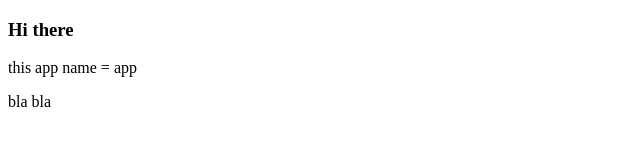
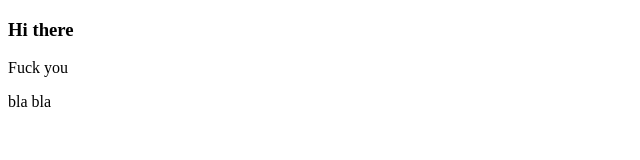
Before and after one commit to MuratRuslan/dekanat-frontend, an Angular app: page / in a window 1280 px wide. Shown: the top 160 px of the page, without its empty margins (0-640 px from the left). Built offline with nearby package versions, Linux system fonts and the light colour scheme.

Commit message:
check deploying

```diff
--- a/src/app/app.component.html
+++ b/src/app/app.component.html
@@ -1,3 +1,3 @@
 <h3>Hi there</h3>
-<p>this app name = {{title}}</p>
+<p>Fuck you </p>
 <p>bla bla</p>
```
